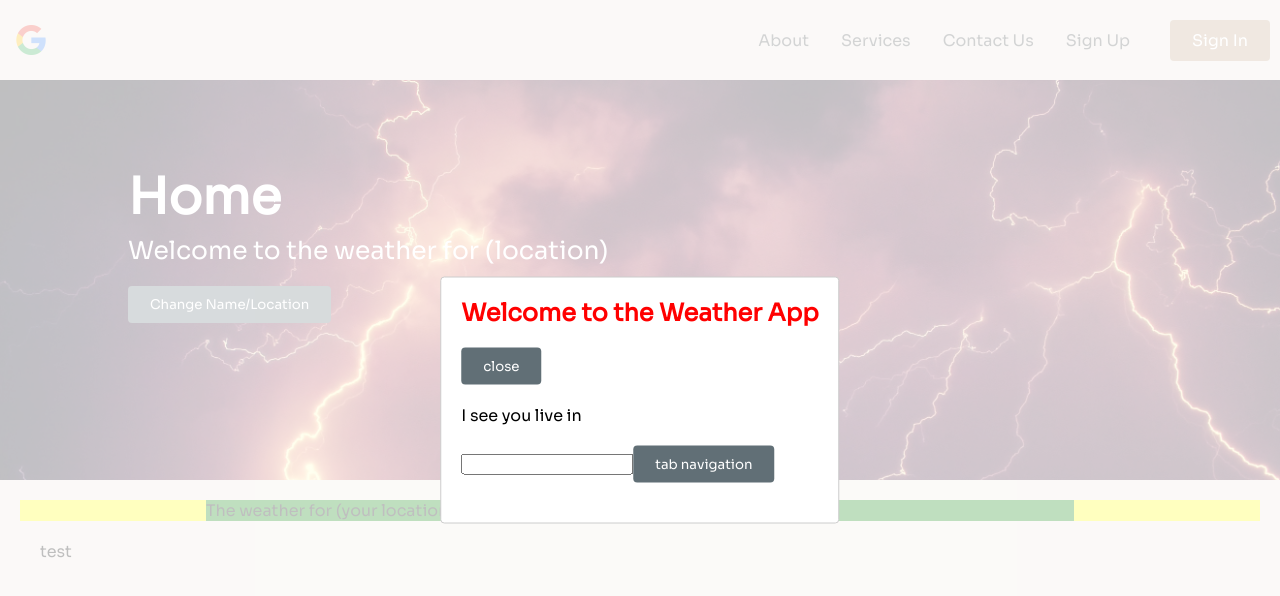
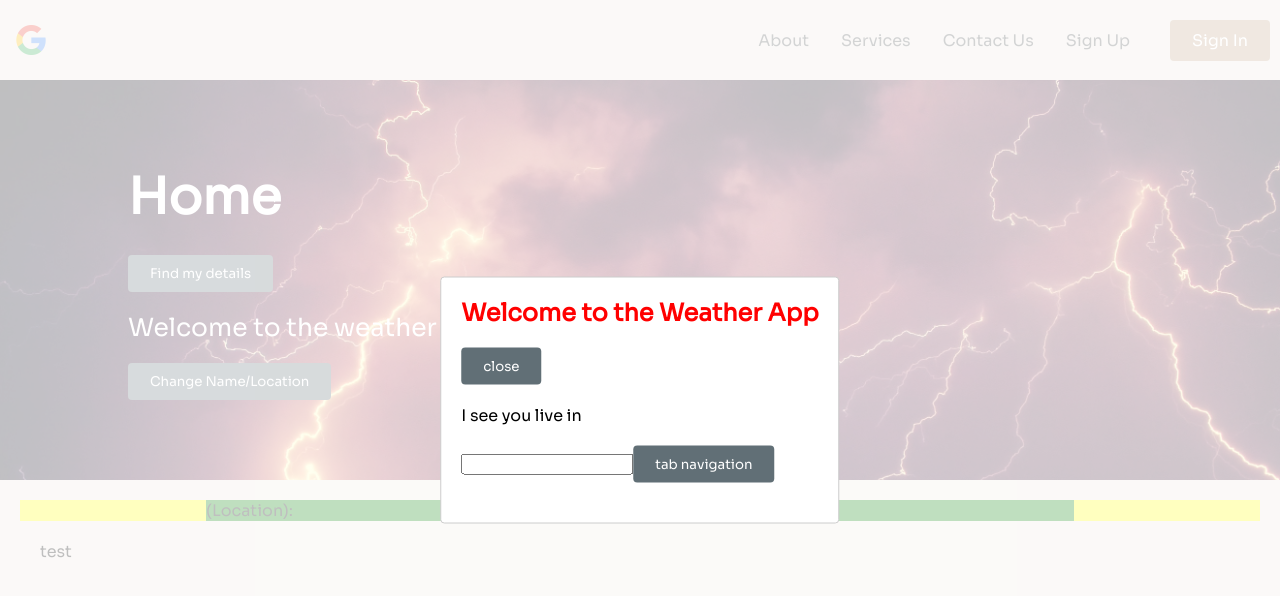
Before and after one commit to MonikaSzucs/112021-weather-app, a React (Create React App) app in the folder weather-app/: page / in a window 1280 px wide. Shown: the top 596 px of the page. Built offline with nearby package versions, Linux system fonts and the light colour scheme; what react-native would draw is missing.

Commit message:
Find openweatherapp youtube tutorial
start working on API but the documentation I used before did not work. It was not able to grab the city. Now I will try using openweathermap which i need to use anyways but i found a tutorial for it online. I will try using it.

```diff
--- a/weather-app/package.json
+++ b/weather-app/package.json
@@ -6,9 +6,11 @@
     "@testing-library/jest-dom": "^5.11.4",
     "@testing-library/react": "^11.1.0",
     "@testing-library/user-event": "^12.1.10",
+    "geoip-lite": "^1.4.2",
     "react": "^17.0.2",
     "react-dom": "^17.0.2",
     "react-modal": "^3.14.4",
+    "react-native-geolocation-service": "^5.3.0-beta.3",
     "react-native-web": "^0.17.5",
     "react-scripts": "^4.0.3",
     "web-vitals": "^1.0.1"
--- a/weather-app/src/Pages/index.js
+++ b/weather-app/src/Pages/index.js
@@ -1,4 +1,4 @@
-import React from 'react'
+import React, { useState } from 'react'
 import styles from './mystyle.module.css';
 import Popup from './Popup/popup'
 import Country from '../Components/Country'
@@ -6,6 +6,9 @@ import Modal from 'react-modal';
 import ReactDOM from 'react-dom';
 import Test from '../Components/Country';
 import { StyleSheet, Text, View } from "react-native";
+
+/* https://www.youtube.com/watch?v=nytKEUqzAMk */
+/* https://openweathermap.org/forecast16 */
 
 const customStyles = {
   content: {
@@ -17,6 +20,9 @@ const customStyles = {
     transform: 'translate(-50%, -50%)',
   },
 };
+
+
+
 
 const Home = () => {
     let subtitle;
@@ -34,12 +40,31 @@ const Home = () => {
     function closeModal() {
         setIsOpen(false);
     }
+
+    const [details, setDetails] = useState(null);
+
+    const getUserGeolocationDetails = () => {
+        fetch("https://geolocation-db.com/json/2af03d10-55bd-11ec-99c6-3bef17a14b7a")
+        .then( response => response.json() )
+        .then(response => {
+            console.log(response)
+        })
+        .then( data => setDetails( data ) );
+    }
+
+
     return(
         <>
         <section id={styles.hero}>
             <div id={styles.title}>
                 <h1>Home</h1>
-                <div id={styles.subTitle}>Welcome to the weather for (location)</div>
+                <button onClick={getUserGeolocationDetails}>Find my details</button>
+                <div id={styles.subTitle}>Welcome to the weather for (location)
+                    {details && <ul>
+                            Location : { `${details.city}, ${details.country_name}(${details.country_code})` }
+                        </ul>
+                    }
+                </div>
                 <div>
                     <button onClick={openModal}>Change Name/Location</button>
                     <Modal
@@ -63,7 +88,7 @@ const Home = () => {
         <div className={styles.wrapper}>
             <div className={styles.main}>
                 <aside className={styles.aside}></aside>
-                <div className={styles.container}>The weather for (your location) is:</div>
+                <div className={styles.container}>(Location):</div>
                 <aside className={styles.aside}></aside>
             </div>
             <div className={styles.banner}>
--- a/weather-app/src/Pages/mystyle.module.css
+++ b/weather-app/src/Pages/mystyle.module.css
@@ -69,5 +69,4 @@ button{
     transition: all 0.2s ease-in-out;
     text-decoration: none;
     margin: 20px 0px;
-
 }
```
Also changed, not shown: 1 other file (tests, documents, lock files or other folders).
